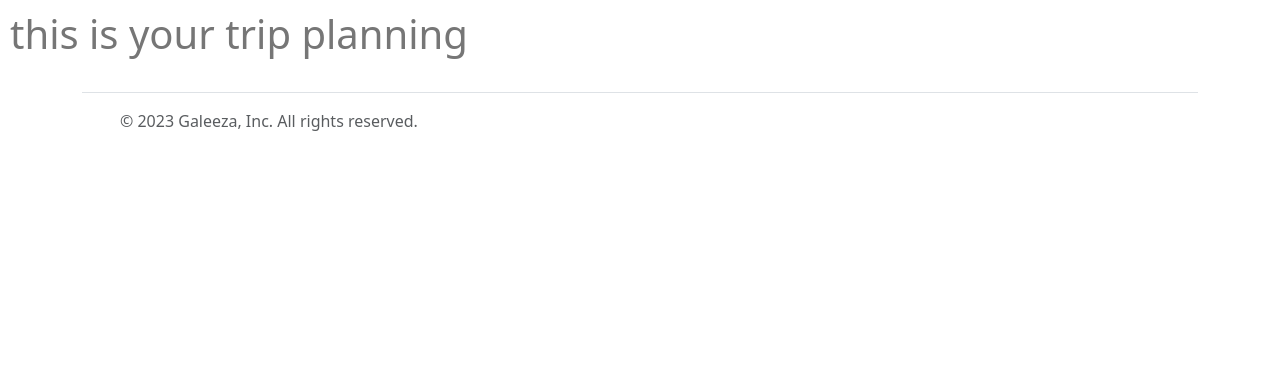
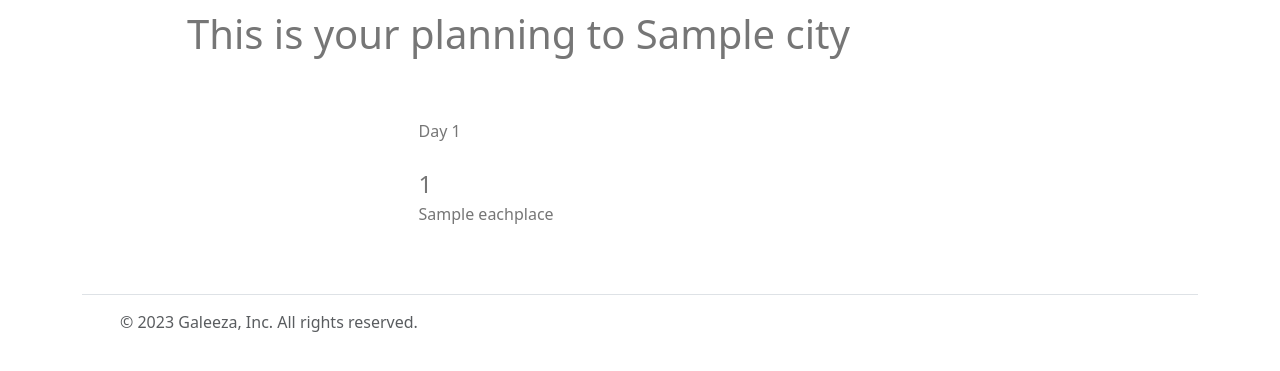
Before and after one commit to danibachini/CS50-Final-Project, a Flask app: template galeeza/galeeza/templates/eachPlan.html in a window 1280 px wide. Shown: the part 16-387 px from the top of the page. Run offline with Flask 2, Linux system fonts and the light colour scheme; the template is opened without the code that fills it: most values are stand-ins (such as "Sample title", 1, 10 or a date in 2020); some libraries are stand-ins or nearby versions.

Commit message:
Each plan page working

```diff
--- a/galeeza/galeeza/app.py
+++ b/galeeza/galeeza/app.py
@@ -1,17 +1,8 @@
-# read https://www.loekvandenouweland.com/content/full-path-in-zsh-shell.html
 
-# How to use bcrypt:
-# https://blog.carsonevans.ca/2020/08/02/storing-passwords-in-flask/
-# https://www.npmjs.com/package/bcrypt?activeTab=readme
-
-# import sys
-# import os
-# import json
-import mysql.connector  # documentation: https://dev.mysql.com/doc/connector-python/en/connector-python-example-cursor-transaction.html
+import mysql.connector
 from bcrypt import hashpw, checkpw, gensalt
-from flask import Flask, redirect, render_template, request, session, flash, jsonify
+from flask import Flask, redirect, render_template, request, session
 from flask_session import Session
-# import pymysql
 import datetime
 import re
 from galeeza.helpers import apology, login_required
@@ -31,13 +22,6 @@ datab = mysql.connector.connect(
 )
 
 mycursor = datab.cursor(buffered=True)
-
-
-
-
-# CHECK DB DESIGN AT https://app.sqldbm.com/MySQL/Edit/p249319/
-
-
 
 
 @app.route("/signup", methods=["GET", "POST"])
@@ -134,7 +118,6 @@ def login():
 
     else:
         return render_template("login.html")
-
 
 
 @app.route("/logout", methods=["GET", "POST"])
@@ -235,13 +218,31 @@ def plan():
             for day in range(days):
                 mycursor.execute ("SELECT id FROM places WHERE city=%s AND price_level=%s AND id_cat IN (SELECT id_category FROM chosen_categories WHERE id_user=%s) ORDER BY RAND() LIMIT 4", (city, price_level, session["user_id"]))
                 day = mycursor.fetchall()
+                print(day)
 
-                # insert the places of each day into the days table
-                mycursor.execute("INSERT INTO days (id_plan, place_1, place_2, place_3, place_4) VALUES (%s, %s, %s, %s, %s)", (id_plan, day[0][0], day[1][0], day[2][0], day[3][0]))
-                datab.commit()
+                if len(day) == 4:
+                    # insert the places of each day into the days table
+                    mycursor.execute("INSERT INTO days (id_plan, place_1, place_2, place_3, place_4) VALUES (%s, %s, %s, %s, %s)", (id_plan, day[0][0], day[1][0], day[2][0], day[3][0]))
+                    datab.commit()
 
-            # return redirect("/trip_planning")
-            return ("it is working")
+                elif len(day) == 3:
+                    # insert the places of each day into the days table
+                    mycursor.execute("INSERT INTO days (id_plan, place_1, place_2, place_3) VALUES (%s, %s, %s, %s)", (id_plan, day[0][0], day[1][0], day[2][0]))
+                    datab.commit()
+
+                elif len(day) == 2:
+                    # insert the places of each day into the days table
+                    mycursor.execute("INSERT INTO days (id_plan, place_1, place_2) VALUES (%s, %s, %s)", (id_plan, day[0][0], day[1][0]))
+                    datab.commit()
+
+                else:
+                    # insert the places of each day into the days table
+                    mycursor.execute("INSERT INTO days (id_plan, place_1) VALUES (%s, %s)", (id_plan, day[0][0]))
+                    datab.commit()
+
+
+            return redirect("/")
+            # return ("it is working")
 
         else: # if any info is missing
             return apology("All fields are required")
@@ -257,20 +258,6 @@ def plan():
 
         # if the user already filled in their preferences
         return render_template("plan.html")
-
-
-# @app.route("/trip_planning", methods=["GET"])
-# @login_required
-# def trip_planning():
-#     """Display the user's trip planning"""
-
-#     # SELECT days FROM plans WHERE
-
-#     # heading = ("Day xyz")
-#     # data = (data_from_datab)
-
-#     return render_template("eachPlan.html")
-
 
 @app.route("/")
 @login_required
@@ -288,80 +275,52 @@ def index():
 @login_required
 def eachPlan(trip_id):
     """Display the plan of each trip"""
-    # print("Working here")
 
+    mycursor.execute("""SELECT places.name, places.address
+                    FROM (
+                    SELECT days.place_1
+                    FROM days
+                    WHERE id_plan
+                    IN (
+                        SELECT id
+                        FROM plans
+                        WHERE id=%s
+                        )
+                    UNION ALL
+                    SELECT days.place_2
+                    FROM days
+                    WHERE id_plan
+                    IN (
+                        SELECT id
+                        FROM plans
+                        WHERE id=%s
+                        )
+                    UNION ALL
+                    SELECT days.place_3
+                    FROM days
+                    WHERE id_plan
+                    IN (
+                        SELECT id
+                        FROM plans
+                        WHERE id=%s
+                        )
+                    UNION ALL
+                    SELECT days.place_4
+                    FROM days
+                    WHERE id_plan
+                    IN (
+                        SELECT id
+                        FROM plans
+                        WHERE id=%s
+                        )
+                    ) AS temp
+                    INNER JOIN places ON places.id = temp.place_1""", (trip_id, trip_id, trip_id, trip_id))
+    plan = mycursor.fetchall()
+    # return(plan)
 
-    return("It works")
+    mycursor.execute("SELECT city FROM plans WHERE id=%s", (trip_id,))
+    city = mycursor.fetchone()
+    # print(city[0])
 
-
-
-
-
-
-
-
-# @app.route("/<id>")
-# @login_required
-# def particularplan(id):
-#     print("im here"+id)
-#     return("ici")
-
-
-# @app.route("/profile", methods=["GET", "POST"])
-# @login_required
-# def profile():
-#     """Display the user's profile"""
-#     return render_template("profile.html")
-
-
-
-
-
-# INSERT INTO table_name(column_1,column_2,column_3) VALUES (value_1,value_2,value_3);
-
-# INSERT INTO categories(id_type, category)
-# VALUES (1, 'steakhouse'), (1, 'sea_food'), (1, 'dietary'), (1, 'veg'), (1, 'pizza_pasta'), (1, 'fast_food'), (1, 'regional'), (1, 'cafe');
-
-
-# INSERT INTO categories(id_type, category) VALUES (2, 'tourism');
-
-# cat_1, cat_2, name, address, city, price_level
-
-
-# CREATE TABLE day_has_places;
-
-# Id
-# FK (id of the plan)
-# Column for each place (if there are gonna be 6 places per day, then 6 columns) - FK from places
-
-# 4 places for attractions
-# 2 places for eating
-
-
-
-
-# CREATE TABLE days
-# (
-#   id INT NOT NULL AUTO_INCREMENT,
-#   id_plan INT NOT NULL,
-#   PRIMARY KEY (id),
-#   FOREIGN KEY (id_plan) REFERENCES plans(id)
-# );
-
-
-    # PSEUDOCODE
-    # if any field is empty (city, arrival, and departure), then:
-        # error page - all fields are required
-    # else:
-        # add info into the table plans
-        # count amount of days and
-            # for each day, create a row with places in the table days
-            # Cannot repeat attraction or restaurant
-        # display list with the activities for the amount of days selected (page of a single plan)
-
-
-
-    # PAGES TO CREATE -------------------------------------
-    # one page to fill info to create the plan (city, dates)
-    # one page for each plan
-    # one page for all plans
+    return render_template("eachPlan.html", plan=plan, city=city[0])
+    # return("It works")
--- a/galeeza/galeeza/helpers.py
+++ b/galeeza/galeeza/helpers.py
@@ -1,5 +1,5 @@
-import os
-from flask import redirect, render_template, request, session
+
+from flask import redirect, render_template, session
 from functools import wraps
 
 
--- a/galeeza/galeeza/static/style.css
+++ b/galeeza/galeeza/static/style.css
@@ -1,11 +1,8 @@
 /* GENERAL */
 
 body {
-    /* background: #f7f9ff; */
-    /* font-family: 'Josefin Sans', sans-serif; */
     font-size: 16px;
     font-size: 1rem;
-    /* font-weight: 600; */
     line-height: 1.4;
     color: #555;
 }
@@ -39,9 +36,6 @@ label {
 /* FORMS */
 
 #qbox-container {
-    /* background: url(../img/corona.png); */
-    /* background-repeat: repeat; */
-    /* position: relative; */
     background: #ffffff;
     padding: 62px;
     min-height: 630px;
@@ -282,7 +276,6 @@ input[type="radio"]:hover {
 }
 
 #preloader {
-    /* background-image: url('../img/preloader.png'); */
     width: 120px;
     height: 119px;
     border-top-color: #fff;
@@ -465,3 +458,19 @@ input[type="radio"]:hover {
     margin-top: 2rem;
     padding: 0rem;
 }
+
+#place_name {
+    margin: 0rem;
+    padding: 0rem;
+}
+
+#title_plan {
+    margin-bottom: 2rem;
+}
+
+.dayContainer {
+    display: flex;
+    flex-direction: column;
+    align-content: flex-end;
+    justify-content: flex-end;
+}
--- a/galeeza/galeeza/templates/eachPlan.html
+++ b/galeeza/galeeza/templates/eachPlan.html
@@ -1,13 +1,31 @@
 {% extends "layout.html" %}
 
 {% block title %}
-    Plan
+    {{ city }} Plan
 {% endblock %}
 
 {% block main %}
 
-<h1>this is your trip planning</h1>
+    <div class="container">
+        <div class="row justify-content-center">
+            <div class="col-md-10">
+                <h1 id="title_plan">This is your planning to {{ city }}</h1>
+            </div>
 
 
+            {% for eachplace in plan %}
+
+                    <div class="col-md-5 p-3 dayContainer">
+                    {% if (3+loop.index) % 4 == 0 %}
+                        <p>Day {{ ((3+loop.index)/4) | int }}</p>
+                    {% endif %}
+                    <h4 id="place_name">{{ eachplace[0] }}</h4>
+                    <p>{{ eachplace[1] }}</p>
+                </div>
+
+        {% endfor %}
+
+        </div>
+    </div>
 
 {% endblock %}
--- a/galeeza/galeeza/templates/signup.html
+++ b/galeeza/galeeza/templates/signup.html
@@ -18,7 +18,7 @@
                 <div class="col-5 text-left text-md-start">
                     <input autocomplete="off" class="form-control mx-auto w-auto m-2" id="first_name" name="first_name" placeholder="First Name" type="text" required>
                     <input autocomplete="off" class="form-control mx-auto w-auto m-2" id="last_name" name="last_name" placeholder="Last Name" type="text" required>
-                    <input autocomplete="off" class="form-control mx-auto w-auto m-2" id="email" name="email" placeholder="Email" type="text" required>
+                    <input autocomplete="off" class="form-control mx-auto w-auto m-2" id="email" name="email" placeholder="Email" type="email" required>
                     <input autocomplete="off" class="form-control mx-auto w-auto m-2" id="password" name="password" placeholder="Password" type="password" required>
                     <input autocomplete="off" class="form-control mx-auto w-auto m-2" id="confirmation" name="confirmation" placeholder="Confirm Password" type="password" required>
                     <button class="btn btn-primary m-2 mx-auto w-auto" type="submit">Sign up for Free</button>
```
Also changed, not shown: galeeza/galeeza/static/js/scriptPlan.js (+0 -17 lines), galeeza/galeeza/templates/plan.html (line endings or trailing spaces), 2 other files.
